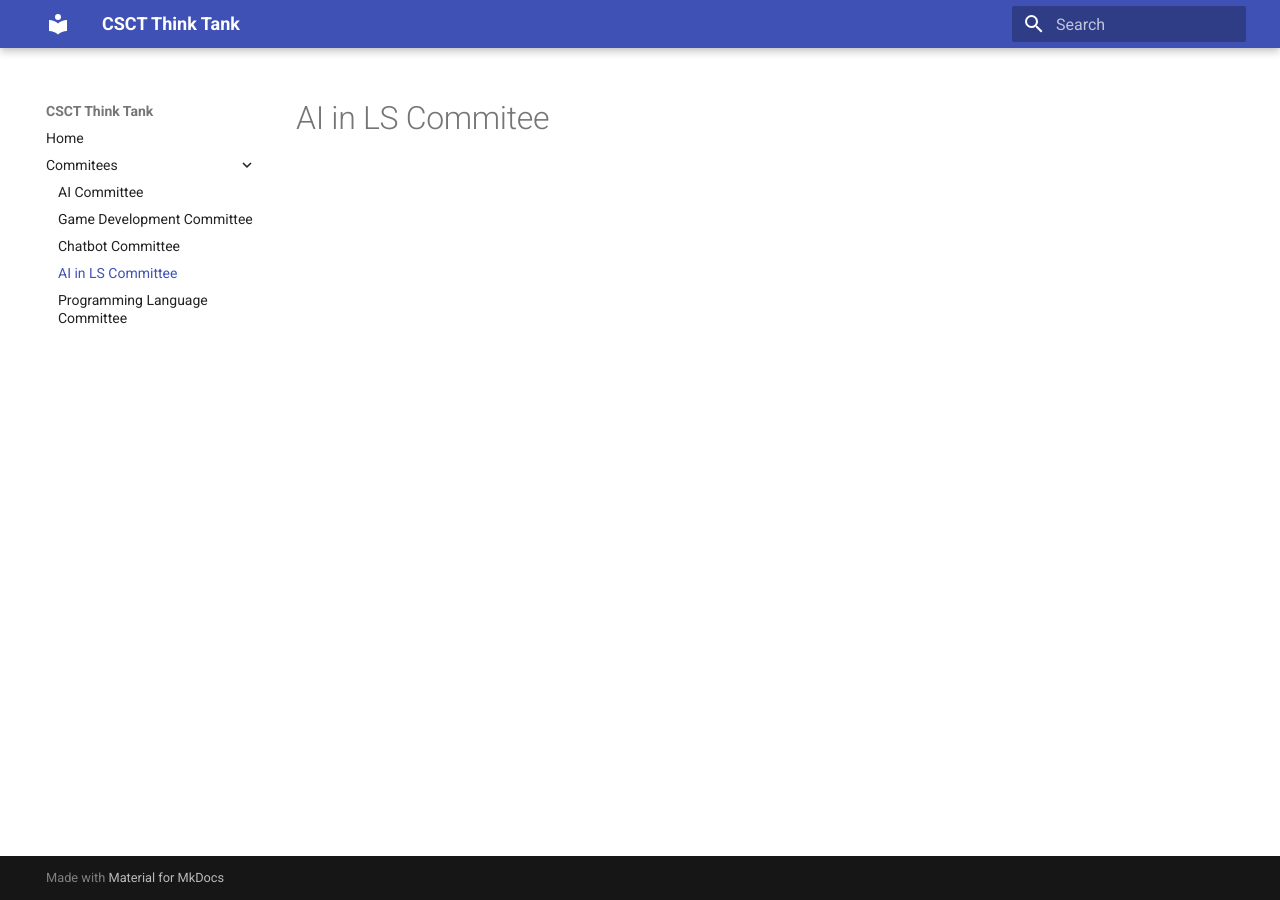
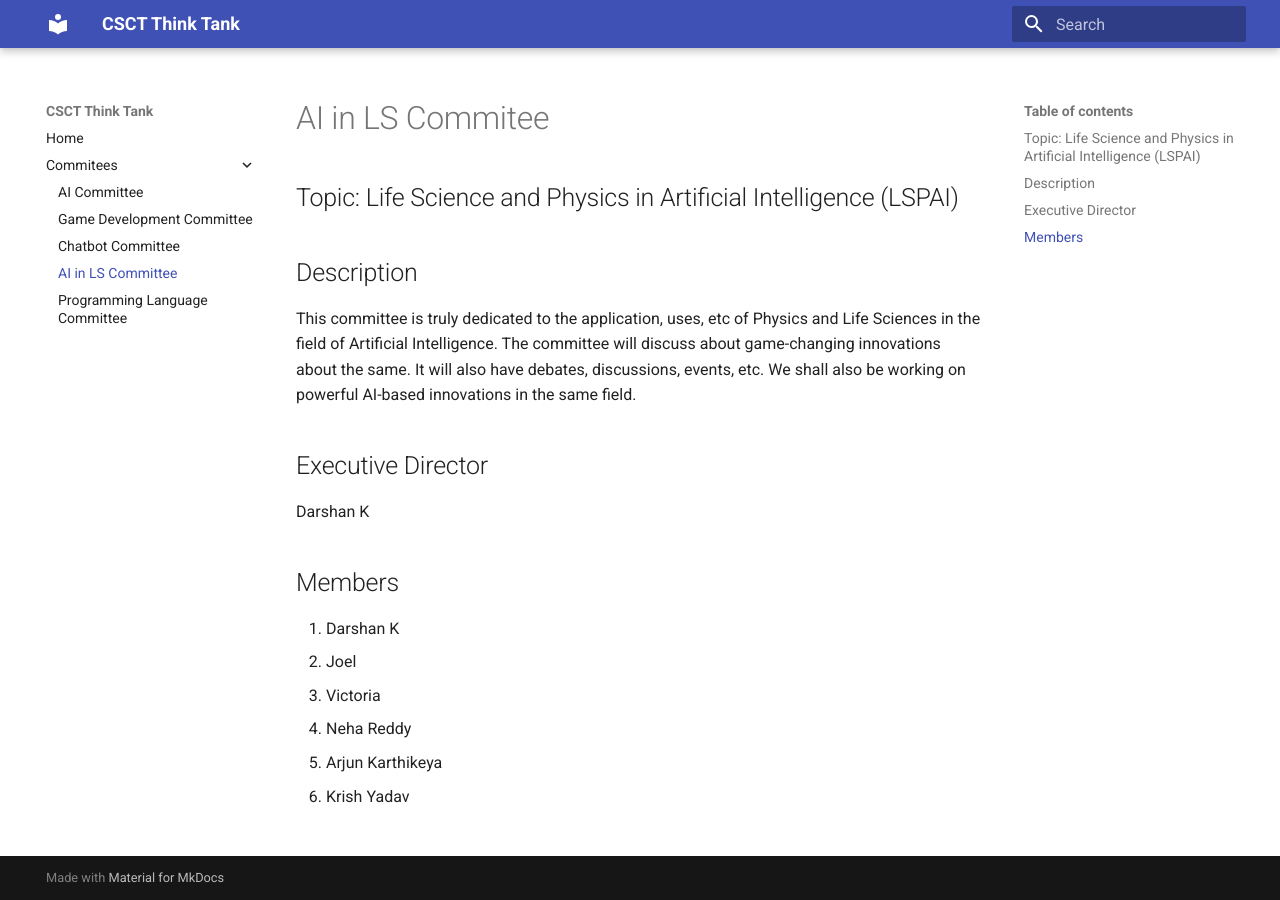
Before and after one commit to surajkr1/CSCT, an MkDocs documentation site: the page built from docs/committees/AI-in-LS.md, in a window 1280 px wide. Built offline with MkDocs 1.6.1 and Material for MkDocs 9.7.7, drawn with Linux system fonts in a browser that asks for light colours.

Commit message:
Update AI-in-LS.md

```diff
--- a/docs/committees/AI-in-LS.md
+++ b/docs/committees/AI-in-LS.md
@@ -1 +1,17 @@
 # AI in LS Commitee
+
+## Topic: Life Science and Physics in Artificial Intelligence (LSPAI)
+
+## Description
+This committee is truly dedicated to the application, uses, etc of Physics and Life Sciences in the field of Artificial Intelligence. The committee will discuss about game-changing innovations about the same. It will also have debates, discussions, events, etc. We shall also be working on powerful AI-based innovations in the same field.
+
+## Executive Director
+Darshan K
+
+## Members
+1. Darshan K
+2. Joel
+3. Victoria
+4. Neha Reddy
+5. Arjun Karthikeya
+6. Krish Yadav
```
